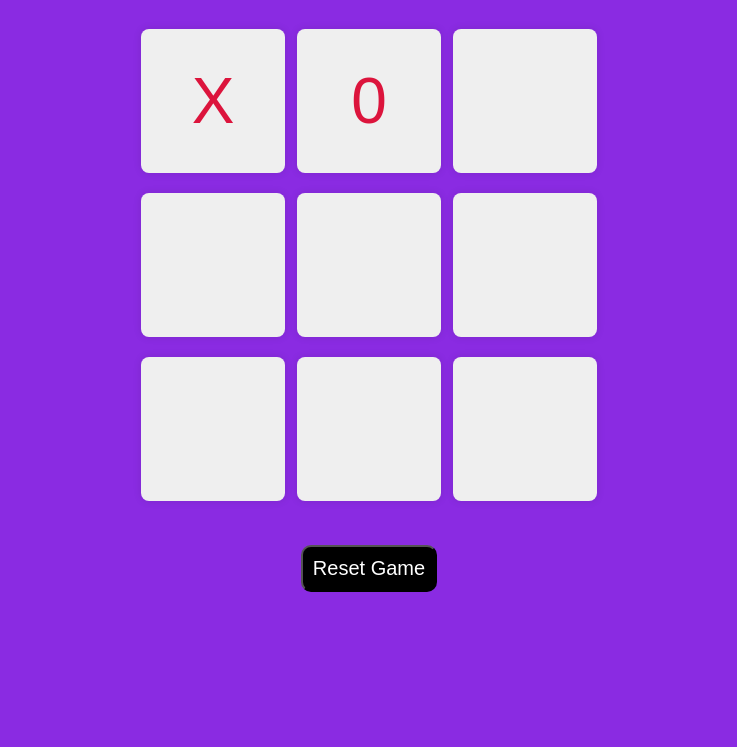
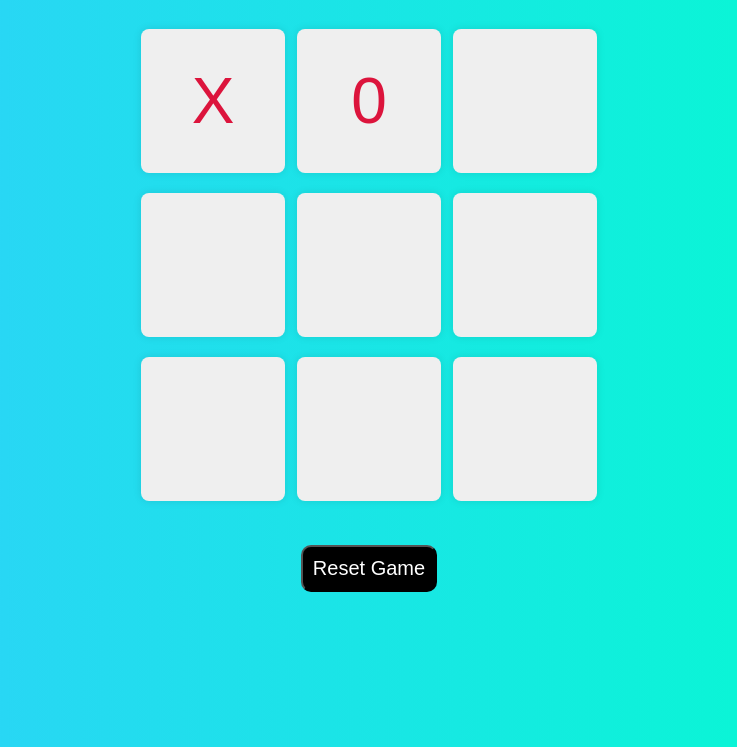
Before and after one commit to khushi4452/TIC--TAC-TOE, a plain HTML site: page index.html in a window 1280 px wide. Shown: the part 53-800 px from the top of the page, without its empty margins (271-1008 px from the left). Drawn offline with Linux system fonts and the light colour scheme.

Commit message:
linear gradient color added to the css

```diff
--- a/style.css
+++ b/style.css
@@ -5,7 +5,7 @@
 }
 
 body {
-    background-color: blueviolet;
+    background: linear-gradient(to right, #33ccff 0%, #00ffcc 100%);
     text-align: center;
     color:#fff;
 
```
